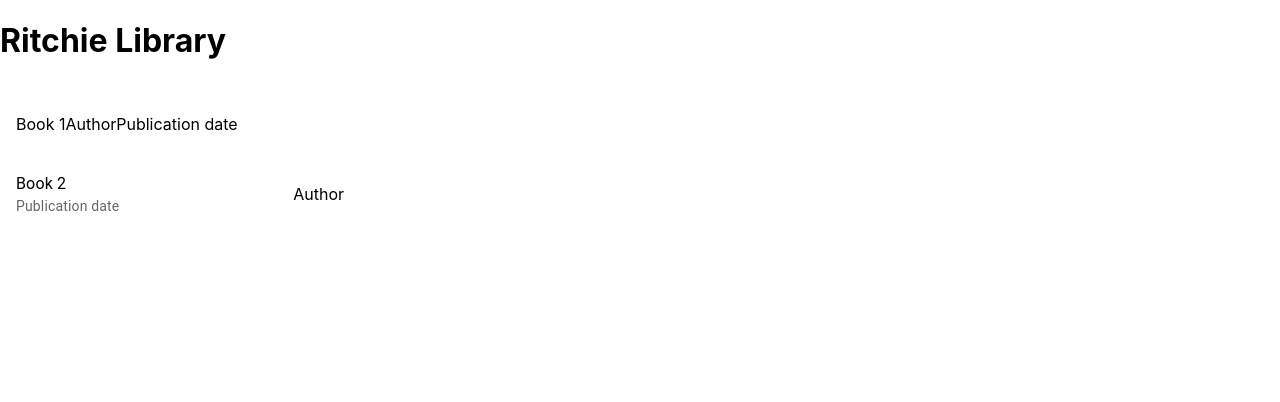
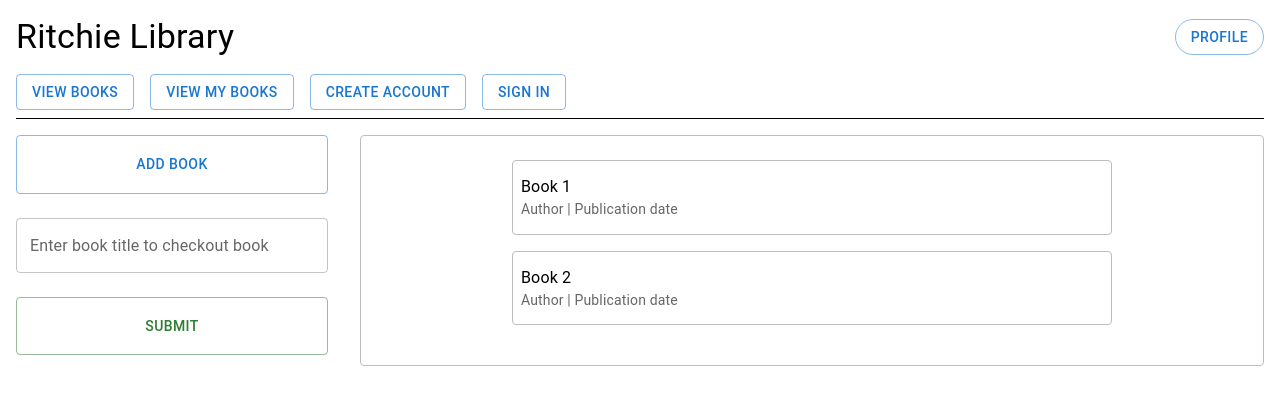
Before and after one commit to ZachS13/iste444-project2, a React (Create React App) app in the folder library-frontend/: page / in a window 1280 px wide. Shown: the top 402 px of the page. Built offline with nearby package versions, Linux system fonts and the light colour scheme.

Commit message:
implemented hompage frontend based on mockup

```diff
--- a/library-frontend/src/HomePage.jsx
+++ b/library-frontend/src/HomePage.jsx
@@ -2,31 +2,79 @@ import * as React from "react";
 import List from '@mui/material/List';
 import ListItem from '@mui/material/ListItem';
 import ListItemText from '@mui/material/ListItemText';
-import ListItemAvatar from '@mui/material/ListItemAvatar';
+import TextField from '@mui/material/TextField';
+import Button from '@mui/material/Button';
+import Box from '@mui/material/Box';
+import Typography from '@mui/material/Typography';
 
 export default function HomePage() {
+  return (
+    <Box sx={{ p: 2 }}>
+      {/* top row */}
+      <Box sx={{ display: 'flex', justifyContent: 'space-between', alignItems: 'center', mb: 2 }}>
+        <Typography variant="h4">Ritchie Library</Typography>
+        <Button variant="outlined" sx={{ borderRadius: '999px' }}>Profile</Button>
+      </Box>
 
-return (
+      {/* nav bar */}
+      <Box sx={{ display: 'flex', gap: 2, borderBottom: 1, pb: 1, mb: 2 }}>
+        <Button variant="outlined">View Books</Button>
+        <Button variant="outlined">View My Books</Button>
+        <Button variant="outlined">Create Account</Button>
+        <Button variant="outlined">Sign In</Button>
+      </Box>
 
-    <><h1>
-        Ritchie Library
-    </h1>
+      <Box sx={{ display: 'flex', gap: 4, mt: 2 }}>
+        {/* left sidebar */}
+        <Box
+        sx={{
+            width: '25%',
+            display: 'flex',
+            flexDirection: 'column',
+            gap: 3,
+        }}
+        >
+        <Button variant="outlined" sx={{ py: 2 }}>Add Book</Button>
+
+        <TextField
+            label="Enter book title to checkout book"
+            variant="outlined"
+            sx={{ input: { py: 2 } }}
+        />
+
+        <Button variant="outlined" color="success" sx={{ py: 2 }}>
+            SUBMIT
+        </Button>
+        </Box>
 
 
-    <List sx={{ width: '100%', maxWidth: 360, bgcolor: 'background.paper' }}>
-            <ListItem>
-                <p>Book 1</p>
-                <p>Author</p>
-                <p>Publication date</p>
-            </ListItem>
-            <ListItem>
+        {/* book list */}
+        <Box
+        sx={{
+            flexGrow: 1,
+            display: 'flex',
+            flexDirection: 'column',
+            alignItems: 'center',
+            p: 2,
+            border: 1,
+            borderColor: 'grey.400',
+            borderRadius: 1,
+        }}>
+            <List sx={{ width: '100%', maxWidth: 600 }}>
+                <Box sx={{ border: 1, borderColor: 'grey.400', borderRadius: 1, mb: 2, p: 1 }}>
+                <ListItem disablePadding>
+                    <ListItemText primary="Book 1" secondary="Author | Publication date" />
+                </ListItem>
+                </Box>
 
-            <ListItemText primary="Book 2" secondary="Publication date" />
-
-                <p>Author</p>
-
-            </ListItem>
-        </List></>
-
-);
+                <Box sx={{ border: 1, borderColor: 'grey.400', borderRadius: 1, mb: 2, p: 1 }}>
+                <ListItem disablePadding>
+                    <ListItemText primary="Book 2" secondary="Author | Publication date" />
+                </ListItem>
+                </Box>
+            </List>
+        </Box>
+      </Box>
+    </Box>
+  );
 }
```
